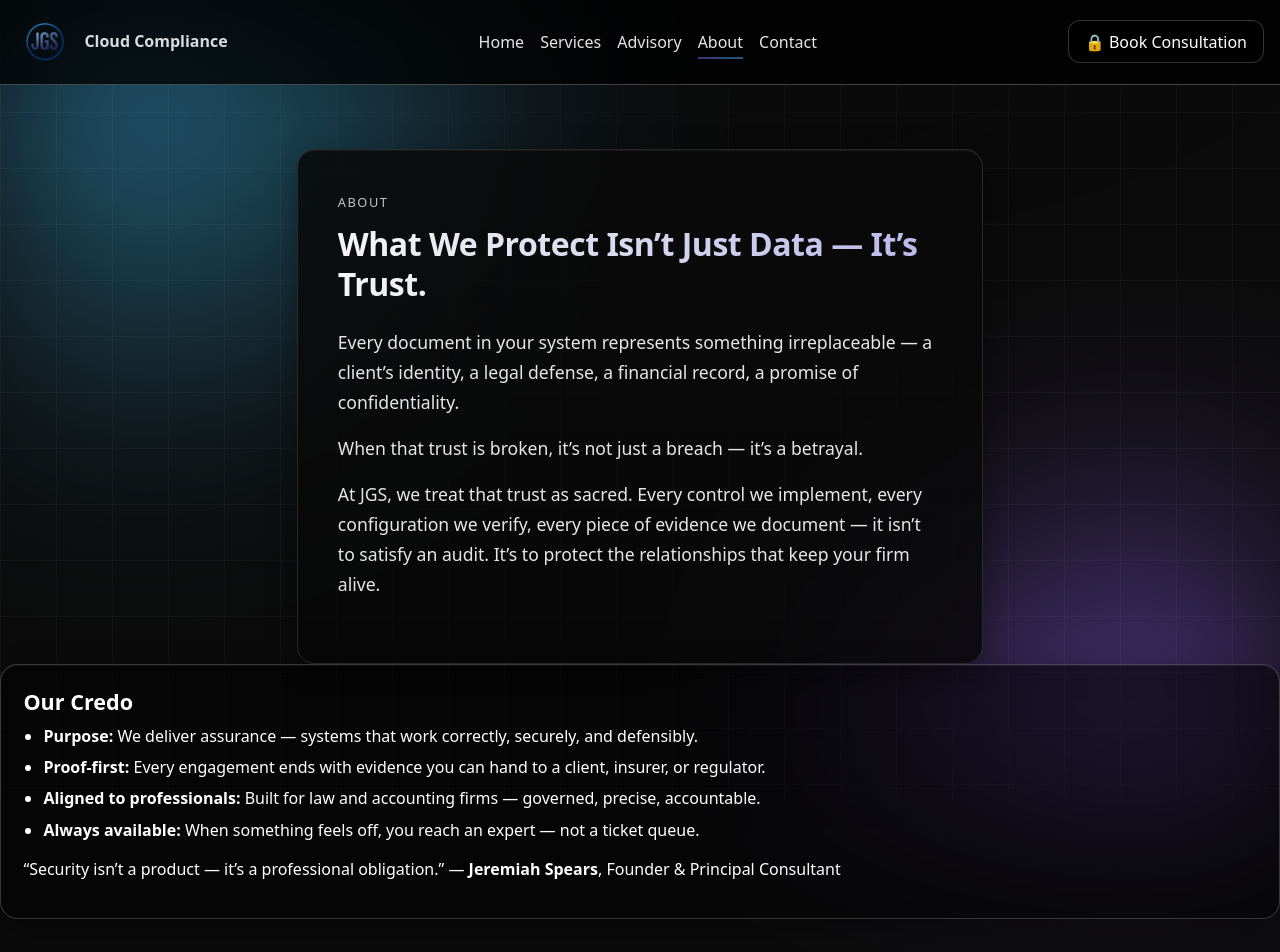
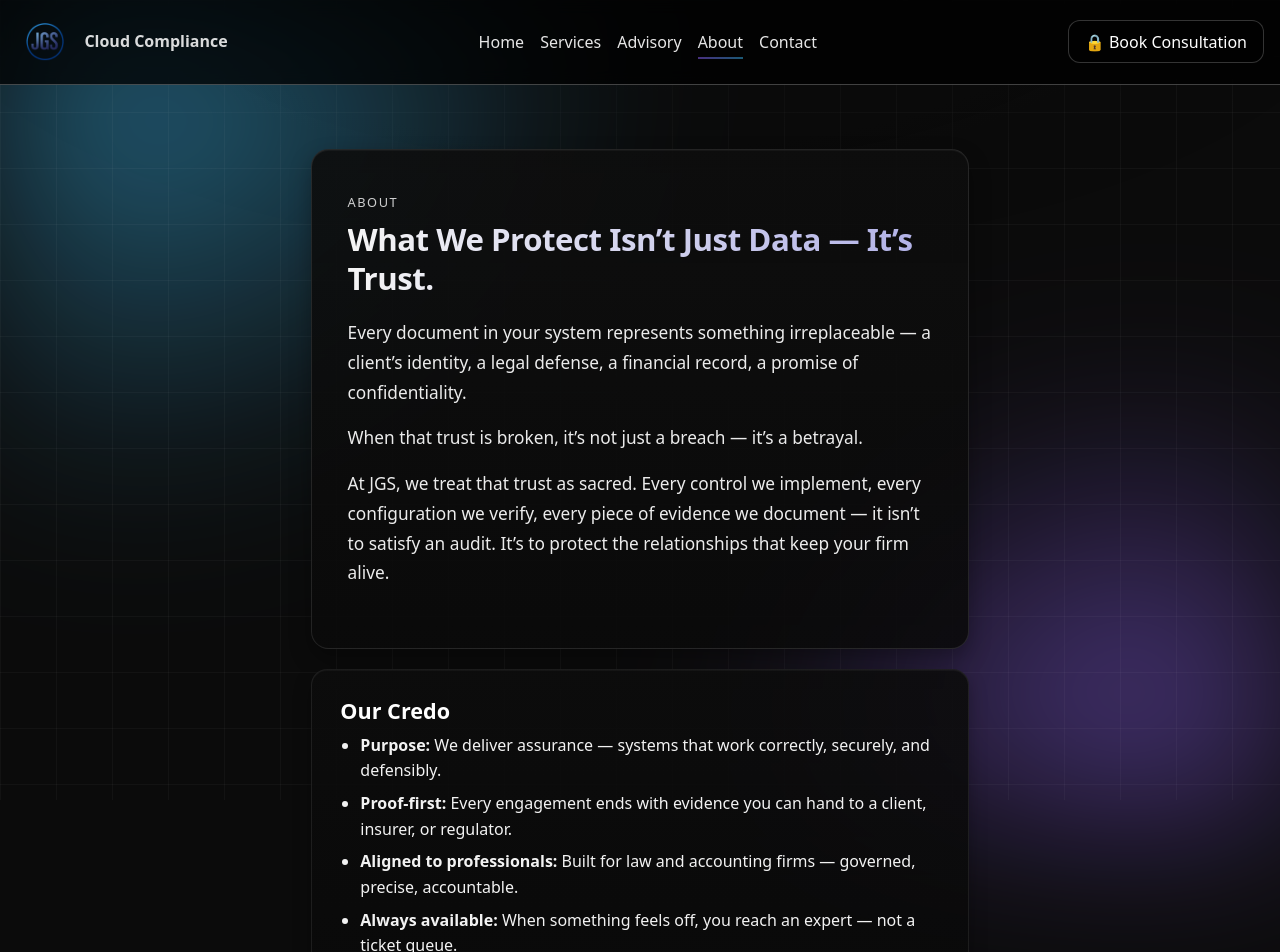
Before and after one commit to jspears80/jgs, a Next.js app: page /about in a window 1280 px wide. Shown: the top 952 px of the page. Built offline with nearby package versions, Linux system fonts and the light colour scheme.

Commit message:
Update globals.css

```diff
--- a/app/globals.css
+++ b/app/globals.css
@@ -313,45 +313,64 @@ li{margin:.5rem 0; line-height:1.6}
 .page-advisory .list-tight li { margin: 0.45rem 0; line-height: 1.58; }
 .page-advisory .price-pill { transform: translateY(1px); }
 
-/* ========= ABOUT PAGE STYLE (left-aligned, matches site rhythm) ========= */
-.page-about .about-card {
-  text-align: left;                          /* was center */
-  padding: 2.5rem 2.5rem 3rem 2.5rem;        /* same rhythm as other full cards */
-  max-width: 75ch;                            /* a bit wider than 68ch for left layout */
-  margin: 0 auto;                             /* keep centered in container */
-  background: linear-gradient(180deg, rgba(10,10,10,.88), rgba(8,8,8,.82));
-  box-shadow: 0 10px 30px rgba(0,0,0,.35), inset 0 1px 0 rgba(255,255,255,.05);
-  border: 1px solid rgba(255,255,255,.12);
-  border-radius: 1.1rem;
+/* ========= ABOUT (refined, minimal) ========= */
+.page-about .about-card{
+  text-align:left;
+  padding:2.5rem 2.25rem 2.75rem;
+  max-width:72ch;
+  margin:0 auto 1.25rem auto;
+  background:linear-gradient(180deg, rgba(14,14,14,.92), rgba(10,10,10,.88));
+  border:1px solid rgba(255,255,255,.10);
+  border-radius:1.1rem;
+  box-shadow:0 10px 22px rgba(0,0,0,.32), inset 0 1px 0 rgba(255,255,255,.04);
 }
 
-.page-about .eyebrow {
-  margin-bottom: .6rem;
-  opacity: .75;
+.page-about .about-title{
+  font-size:1.95rem;
+  line-height:1.25;
+  font-weight:800;
+  margin-bottom:1.25rem;
+  background:linear-gradient(90deg, rgba(255,255,255,.96), rgba(195,195,255,.90));
+  -webkit-background-clip:text; -webkit-text-fill-color:transparent;
 }
 
-.page-about .about-title {
-  font-size: 2rem;                            /* reduced from 2.1rem for calmer presence */
-  line-height: 1.25;
-  font-weight: 800;
-  margin-bottom: 1.5rem;
-  background: linear-gradient(90deg, rgba(255,255,255,.96), rgba(200,200,255,.92));
-  -webkit-background-clip: text;
-  -webkit-text-fill-color: transparent;
+.page-about .about-text{
+  font-size:1.08rem;
+  line-height:1.72;
+  opacity:.92;
+  margin:1rem 0;
 }
 
-.page-about .about-text {
-  font-size: 1.1rem;
-  line-height: 1.7;
-  opacity: .9;
-  margin: 1rem 0;                              /* tighter for left-flow paragraphs */
+/* Slim credo card */
+.page-about .about-credo{
+  padding:1.6rem 1.8rem 1.9rem;
+  max-width:72ch;
+  margin:0 auto;
+  background:linear-gradient(180deg, rgba(12,12,12,.9), rgba(9,9,9,.86));
+  border:1px solid rgba(255,255,255,.08);
+  border-radius:1rem;
+  box-shadow:0 8px 18px rgba(0,0,0,.28), inset 0 1px 0 rgba(255,255,255,.035);
 }
 
-@media (max-width: 900px) {
-  .page-about .about-card {
-    padding: 1.8rem 1.4rem 2.4rem 1.4rem;
-    max-width: 100%;
-  }
-  .page-about .about-title { font-size: 1.65rem; }
-  .page-about .about-text  { font-size: 1.05rem; }
+.page-about .credo-list{ margin-top:.35rem; }
+.page-about .credo-list li{
+  margin:.45rem 0;
+  line-height:1.6;
+  opacity:.95;
 }
+
+.page-about .credo-foot{
+  margin-top:1rem;
+  font-size:.97rem;
+  opacity:.85;
+  border-top:1px solid rgba(255,255,255,.08);
+  padding-top:.85rem;
+}
+
+/* Responsive */
+@media (max-width:900px){
+  .page-about .about-card{ padding:1.9rem 1.4rem 2.2rem; }
+  .page-about .about-title{ font-size:1.6rem; }
+  .page-about .about-text{ font-size:1.02rem; }
+  .page-about .about-credo{ padding:1.25rem 1.35rem 1.5rem; }
+}
```
